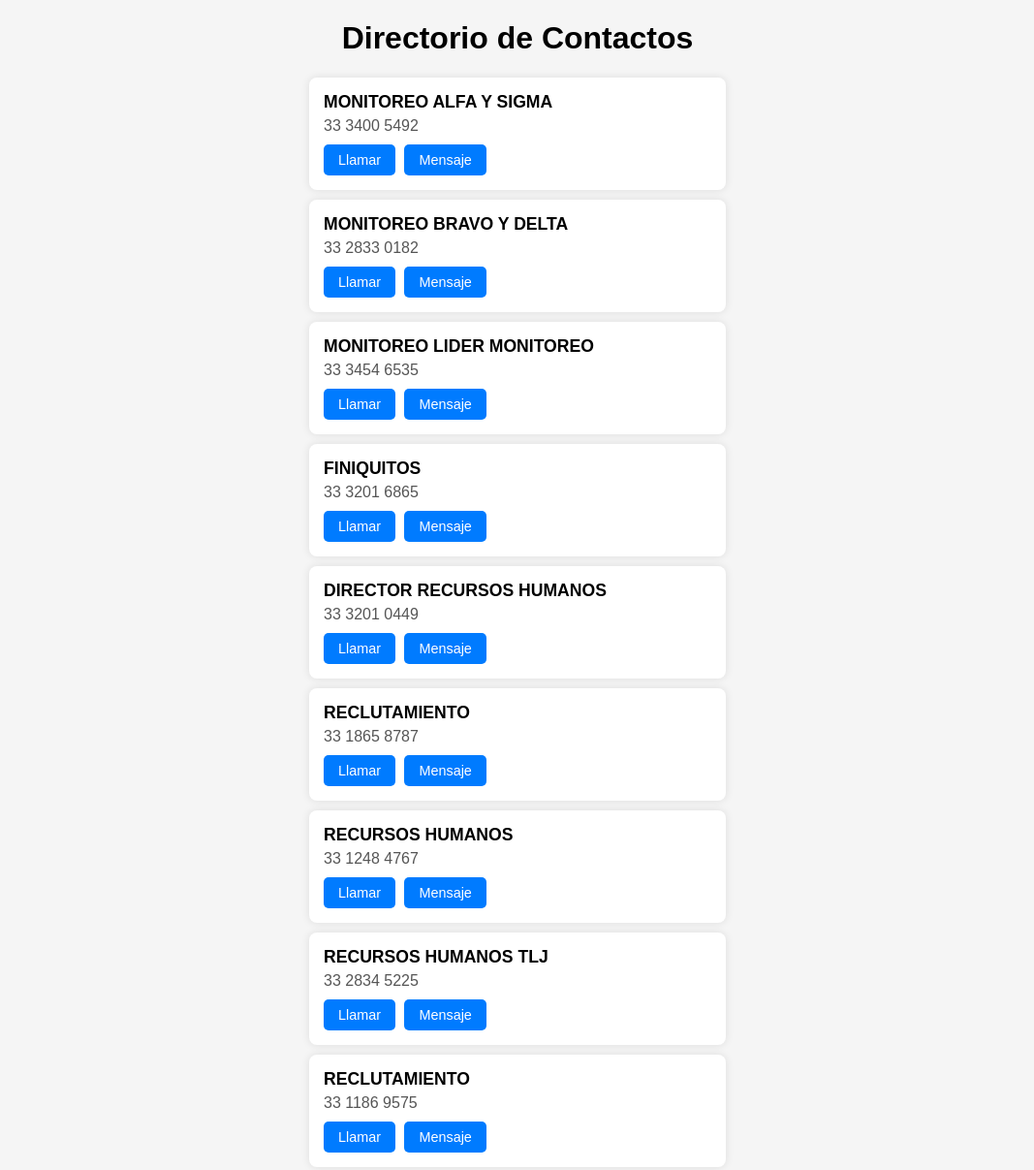
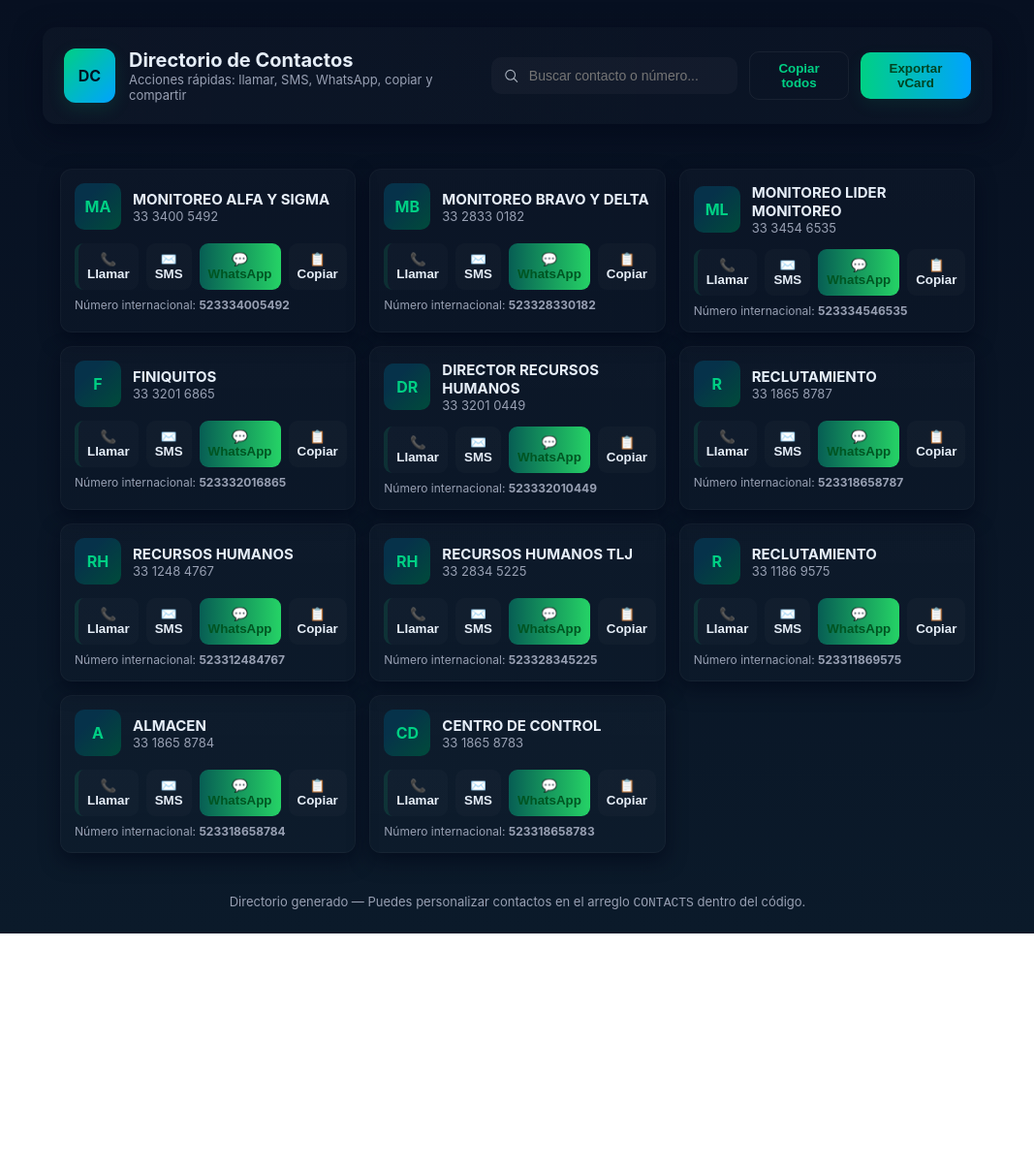
Before and after one commit to CesarvillaIb/directorio-contactos, a plain HTML site: page index.html in a window 1280 px wide. Shown: the top 1207 px of the page at 97% size, without its empty margins (106-1173 px from the left). After the commit the page ends 963 px from the top, so only its background shows below. Drawn offline with Linux system fonts and the light colour scheme.

Commit message:
Update index.html

```diff
--- a/index.html
+++ b/index.html
@@ -1,101 +1,157 @@
-<!DOCTYPE html>
+<!doctype html>
 <html lang="es">
 <head>
-<meta charset="UTF-8" />
-<meta name="viewport" content="width=device-width, initial-scale=1" />
-<title>Directorio de Contactos</title>
-<style>
-  body { font-family: Arial, sans-serif; margin: 20px; background: #f5f5f5; }
-  h1 { text-align: center; }
-  .contact { background: white; padding: 15px; margin: 10px auto; border-radius: 8px; max-width: 400px; box-shadow: 0 0 8px rgba(0,0,0,0.1);}
-  .name { font-weight: bold; font-size: 1.1em; margin-bottom: 5px; }
-  .phone { color: #555; margin-bottom: 10px; }
-  button {
-    background-color: #007bff; color: white; border: none; padding: 8px 15px; border-radius: 5px;
-    cursor: pointer; margin-right: 5px; font-size: 0.9em;
-  }
-  button:hover { background-color: #0056b3; }
-</style>
+  <meta charset="utf-8" />
+  <meta name="viewport" content="width=device-width,initial-scale=1" />
+  <title>Directorio Pro — Contactos</title>
+  <meta name="description" content="Directorio de contactos con acciones: llamar, SMS, WhatsApp, copiar número y compartir." />
+  <style>
+    :root{
+      --bg:#0f1724; --card:#0b1220; --muted:#98a0b3; --accent:#00d084; --glass: rgba(255,255,255,0.03);
+      --maxw:980px;
+      font-family: Inter, ui-sans-serif, system-ui, -apple-system, 'Segoe UI', Roboto, 'Helvetica Neue', Arial;
+    }
+    *{box-sizing:border-box}
+    body{margin:0;min-height:100vh;background:linear-gradient(180deg,#071021 0%, #0b1a2a 100%);color:#e6eef8;-webkit-font-smoothing:antialiased;}
+    header{max-width:var(--maxw);margin:28px auto;padding:22px;border-radius:14px;background:linear-gradient(90deg, rgba(255,255,255,0.02), rgba(255,255,255,0.01));box-shadow:0 10px 30px rgba(2,6,23,0.6);display:flex;gap:18px;align-items:center}
+    .brand{display:flex;gap:14px;align-items:center}
+    .logo{width:56px;height:56px;border-radius:12px;display:grid;place-items:center;background:linear-gradient(135deg,var(--accent),#00a3ff);font-weight:700;color:#012;box-shadow:0 6px 18px rgba(0,208,132,0.12)}
+    h1{font-size:20px;margin:0}
+    p.lead{margin:0;color:var(--muted);font-size:13px}
+
+    .controls{margin-left:auto;display:flex;gap:12px;align-items:center}
+    .search{background:var(--glass);padding:10px 12px;border-radius:10px;display:flex;gap:8px;align-items:center;min-width:250px}
+    .search input{background:transparent;border:0;outline:none;color:inherit;font-size:14px;width:220px}
+    .btn{background:transparent;border:1px solid rgba(255,255,255,0.06);padding:9px 12px;border-radius:10px;color:var(--accent);cursor:pointer;font-weight:600}
+    .btn.primary{background:linear-gradient(90deg,var(--accent),#00a3ff);color:#042;box-shadow:0 6px 18px rgba(0,208,132,0.08);border:none}
+
+    main{max-width:var(--maxw);margin:20px auto;padding:18px}
+    .grid{display:grid;grid-template-columns:repeat(auto-fit,minmax(260px,1fr));gap:14px}
+
+    .card{background:linear-gradient(180deg, rgba(255,255,255,0.02), rgba(255,255,255,0.01));padding:14px;border-radius:12px;border:1px solid rgba(255,255,255,0.03);box-shadow:0 8px 20px rgba(2,6,23,0.6);display:flex;flex-direction:column;gap:8px}
+    .top{display:flex;align-items:center;gap:12px}
+    .avatar{width:48px;height:48px;border-radius:10px;background:linear-gradient(135deg,#06324a 30%, #004b3b);display:grid;place-items:center;font-weight:700;color:var(--accent)}
+    .meta{flex:1}
+    .name{font-weight:700;font-size:15px}
+    .phone{color:var(--muted);font-size:13px}
+
+    .actions{display:flex;gap:8px;margin-top:6px}
+    .action{flex:1;padding:9px;border-radius:9px;border:0;background:rgba(255,255,255,0.02);color:inherit;cursor:pointer;display:inline-flex;align-items:center;gap:8px;justify-content:center;font-weight:600}
+    .action.call{border-left:4px solid rgba(0,200,120,0.12)}
+    .action.whatsapp{background:linear-gradient(90deg,#075e54 0%, #25d366 100%);color:#052;}
+    .small{font-size:12px;color:var(--muted)}
+
+    footer{max-width:var(--maxw);margin:24px auto;text-align:center;color:var(--muted);font-size:13px}
+
+    @media (max-width:520px){header{padding:12px;gap:10px}.search input{width:120px}}
+  </style>
 </head>
 <body>
-<h1>Directorio de Contactos</h1>
+  <header>
+    <div class="brand">
+      <div class="logo">DC</div>
+      <div>
+        <h1>Directorio de Contactos</h1>
+        <p class="lead">Acciones rápidas: llamar, SMS, WhatsApp, copiar y compartir</p>
+      </div>
+    </div>
 
-<div class="contact">
-  <div class="name">MONITOREO ALFA Y SIGMA</div>
-  <div class="phone">33 3400 5492</div>
-  <button onclick="location.href='tel:+523334005492'">Llamar</button>
-  <button onclick="location.href='sms:+523334005492'">Mensaje</button>
-</div>
+    <div class="controls">
+      <div class="search">
+        <svg width="18" height="18" viewBox="0 0 24 24" fill="none" aria-hidden><path d="M21 21l-4.35-4.35" stroke="currentColor" stroke-width="1.6" stroke-linecap="round" stroke-linejoin="round" opacity="0.7"/><path d="M11 18a7 7 0 100-14 7 7 0 000 14z" stroke="currentColor" stroke-width="1.6" stroke-linecap="round" stroke-linejoin="round" opacity="0.7"/></svg>
+        <input id="q" placeholder="Buscar contacto o número..." oninput="filter()" />
+      </div>
+      <button class="btn" onclick="copyAll()">Copiar todos</button>
+      <button class="btn primary" onclick="downloadVCard()">Exportar vCard</button>
+    </div>
+  </header>
 
-<div class="contact">
-  <div class="name">MONITOREO BRAVO Y DELTA</div>
-  <div class="phone">33 2833 0182</div>
-  <button onclick="location.href='tel:+523328330182'">Llamar</button>
-  <button onclick="location.href='sms:+523328330182'">Mensaje</button>
-</div>
+  <main>
+    <div id="list" class="grid"></div>
+  </main>
 
-<div class="contact">
-  <div class="name">MONITOREO LIDER MONITOREO</div>
-  <div class="phone">33 3454 6535</div>
-  <button onclick="location.href='tel:+523334546535'">Llamar</button>
-  <button onclick="location.href='sms:+523334546535'">Mensaje</button>
-</div>
+  <footer>Directorio generado — Puedes personalizar contactos en el arreglo <code>CONTACTS</code> dentro del código.</footer>
 
-<div class="contact">
-  <div class="name">FINIQUITOS</div>
-  <div class="phone">33 3201 6865</div>
-  <button onclick="location.href='tel:+523332016865'">Llamar</button>
-  <button onclick="location.href='sms:+523332016865'">Mensaje</button>
-</div>
+  <script>
+    // Datos de contactos (editar aquí)
+    const CONTACTS = [
+      { name: 'MONITOREO ALFA Y SIGMA', phone: '33 3400 5492' },
+      { name: 'MONITOREO BRAVO Y DELTA', phone: '33 2833 0182' },
+      { name: 'MONITOREO LIDER MONITOREO', phone: '33 3454 6535' },
+      { name: 'FINIQUITOS', phone: '33 3201 6865' },
+      { name: 'DIRECTOR RECURSOS HUMANOS', phone: '33 3201 0449' },
+      { name: 'RECLUTAMIENTO', phone: '33 1865 8787' },
+      { name: 'RECURSOS HUMANOS', phone: '33 1248 4767' },
+      { name: 'RECURSOS HUMANOS TLJ', phone: '33 2834 5225' },
+      { name: 'RECLUTAMIENTO', phone: '33 1186 9575' },
+      { name: 'ALMACEN', phone: '33 1865 8784' },
+      { name: 'CENTRO DE CONTROL', phone: '33 1865 8783' }
+    ];
 
-<div class="contact">
-  <div class="name">DIRECTOR RECURSOS HUMANOS</div>
-  <div class="phone">33 3201 0449</div>
-  <button onclick="location.href='tel:+523332010449'">Llamar</button>
-  <button onclick="location.href='sms:+523332010449'">Mensaje</button>
-</div>
+    // Utilities
+    const sanitize = s => s.replace(/[^0-9]/g, ''); // keep digits
+    const intl = p => '52' + sanitize(p); // Mexico country code (without +)
 
-<div class="contact">
-  <div class="name">RECLUTAMIENTO</div>
-  <div class="phone">33 1865 8787</div>
-  <button onclick="location.href='tel:+523318658787'">Llamar</button>
-  <button onclick="location.href='sms:+523318658787'">Mensaje</button>
-</div>
+    function makeCard(c){
+      const div = document.createElement('div'); div.className='card';
+      div.innerHTML = `
+        <div class="top">
+          <div class="avatar">${getInitials(c.name)}</div>
+          <div class="meta">
+            <div class="name">${escapeHTML(c.name)}</div>
+            <div class="phone">${escapeHTML(c.phone)}</div>
+          </div>
+        </div>
+        <div class="actions">
+          <button class="action call" onclick="call('${sanitize(c.phone)}')">📞 Llamar</button>
+          <button class="action" onclick="sms('${sanitize(c.phone)}')">✉️ SMS</button>
+          <button class="action whatsapp" onclick="whatsapp('${sanitize(c.phone)}','Hola,%20me%20puedes%20apoyar?')">💬 WhatsApp</button>
+          <button class="action" onclick="copy('${c.phone}')">📋 Copiar</button>
+        </div>
+        <div class="small">Número internacional: <strong>${intl(c.phone)}</strong></div>
+      `;
+      return div;
+    }
 
-<div class="contact">
-  <div class="name">RECURSOS HUMANOS</div>
-  <div class="phone">33 1248 4767</div>
-  <button onclick="location.href='tel:+523312484767'">Llamar</button>
-  <button onclick="location.href='sms:+523312484767'">Mensaje</button>
-</div>
+    function render(list){
+      const container = document.getElementById('list'); container.innerHTML='';
+      list.forEach(c=>container.appendChild(makeCard(c)));
+    }
 
-<div class="contact">
-  <div class="name">RECURSOS HUMANOS TLJ</div>
-  <div class="phone">33 2834 5225</div>
-  <button onclick="location.href='tel:+523328345225'">Llamar</button>
-  <button onclick="location.href='sms:+523328345225'">Mensaje</button>
-</div>
+    function filter(){
+      const q = document.getElementById('q').value.toLowerCase();
+      const filtered = CONTACTS.filter(c=> (c.name+c.phone).toLowerCase().includes(q));
+      render(filtered);
+    }
 
-<div class="contact">
-  <div class="name">RECLUTAMIENTO</div>
-  <div class="phone">33 1186 9575</div>
-  <button onclick="location.href='tel:+523311869575'">Llamar</button>
-  <button onclick="location.href='sms:+523311869575'">Mensaje</button>
-</div>
+    // Actions
+    function call(num){ window.location.href = 'tel:+52' + num; }
+    function sms(num){ window.location.href = 'sms:+52' + num; }
+    function whatsapp(num, message){ const u = `https://wa.me/52${num}?text=${encodeURIComponent(message)}`; window.open(u,'_blank'); }
+    function copy(text){ navigator.clipboard.writeText(text).then(()=>toast('Copiado al portapapeles')) }
+    function copyAll(){ const all = CONTACTS.map(c=>`${c.name} — ${c.phone}`).join('\n'); navigator.clipboard.writeText(all).then(()=>toast('Listado copiado')) }
 
-<div class="contact">
-  <div class="name">ALMACEN</div>
-  <div class="phone">33 1865 8784</div>
-  <button onclick="location.href='tel:+523318658784'">Llamar</button>
-  <button onclick="location.href='sms:+523318658784'">Mensaje</button>
-</div>
+    function downloadVCard(){
+      const v = CONTACTS.map(c=>{
+        const n = c.name.replace(/\n/g,' ');
+        const p = sanitize(c.phone);
+        return `BEGIN:VCARD\nVERSION:3.0\nFN:${n}\nTEL;TYPE=CELL:+52${p}\nEND:VCARD`;
+      }).join('\n');
+      const blob = new Blob([v], {type:'text/vcard'});
+      const url = URL.createObjectURL(blob);
+      const a = document.createElement('a'); a.href = url; a.download = 'contactos.vcf'; document.body.appendChild(a); a.click(); a.remove(); URL.revokeObjectURL(url);
+    }
 
-<div class="contact">
-  <div class="name">CENTRO DE CONTROL</div>
-  <div class="phone">33 1865 8783</div>
-  <button onclick="location.href='tel:+523318658783'">Llamar</button>
-  <button onclick="location.href='sms:+523318658783'">Mensaje</button>
-</div>
+    // Helpers
+    function escapeHTML(s){ return String(s).replace(/[&<>\"]/g, c=>({ '&':'&amp;','<':'&lt;','>':'&gt;','"':'&quot;' }[c])) }
+    function getInitials(n){ return n.split(' ').slice(0,2).map(x=>x[0]||'').join('').toUpperCase(); }
+    function toast(msg){
+      const t = document.createElement('div'); t.textContent=msg; t.style.position='fixed'; t.style.right='18px'; t.style.bottom='18px'; t.style.padding='10px 14px'; t.style.background='rgba(0,0,0,0.6)'; t.style.border='1px solid rgba(255,255,255,0.04)'; t.style.borderRadius='10px'; t.style.color='#dfeffb'; t.style.zIndex=9999; document.body.appendChild(t);
+      setTimeout(()=>t.remove(),2200);
+    }
 
+    // Inicializar
+    render(CONTACTS);
+  </script>
 </body>
 </html>
```
